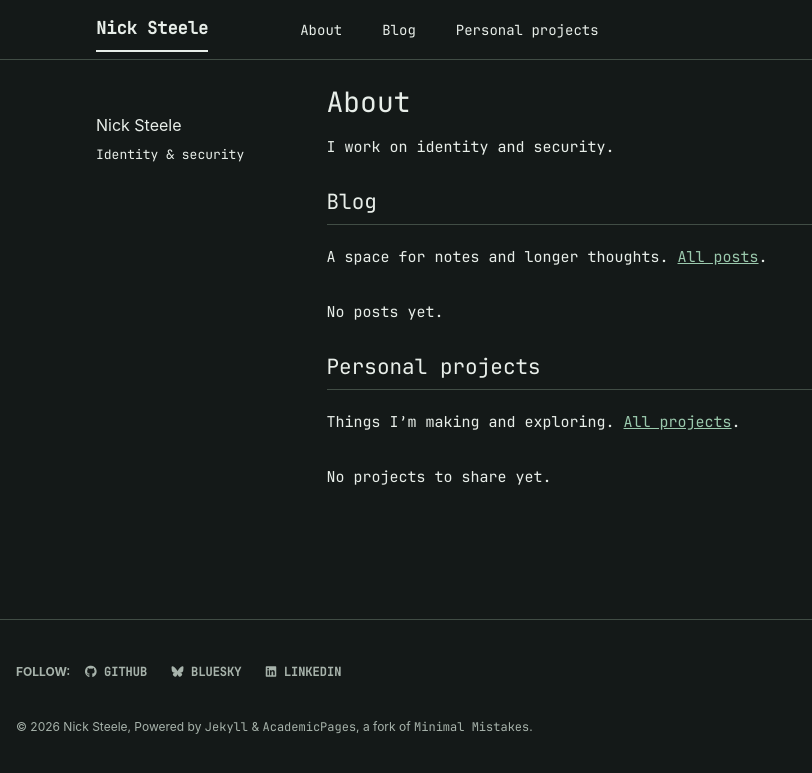
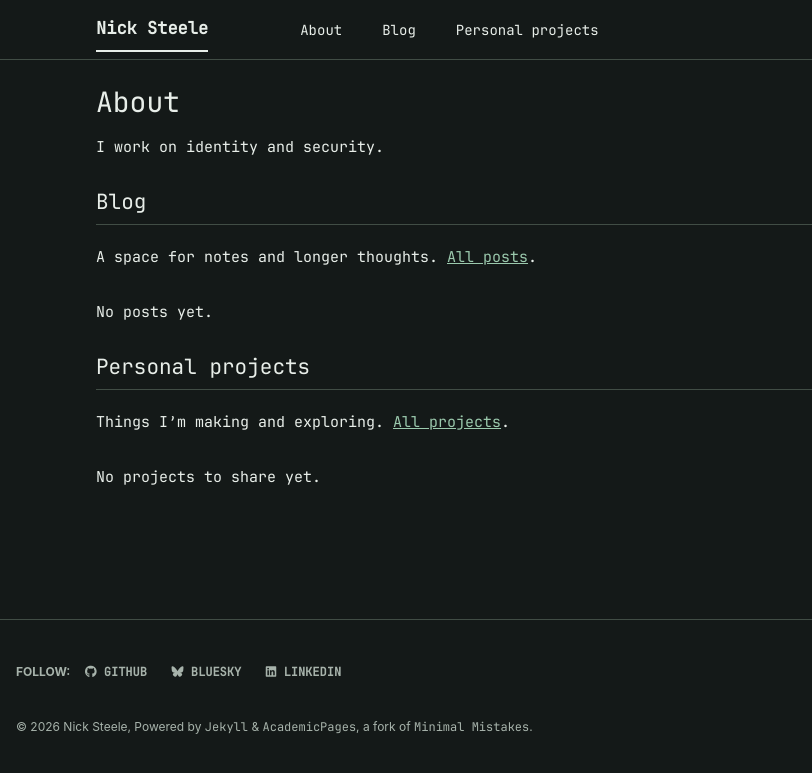
Before and after one commit to nicksteele/nicknet, a Jekyll site: the page built from _pages/about.md, in a window 1280 px wide. Shown: the top 773 px of the page, without its empty margins (0-812 px from the left). Built offline with Jekyll 4.4.1, drawn with Linux system fonts in a browser that asks for light colours; part of the change alters nothing that is shown.

```diff
--- a/_config.yml
+++ b/_config.yml
@@ -34,7 +34,7 @@ defaults:
       path: ""
     values:
       layout: single
-      author_profile: true
+      author_profile: false
       comments: false
       share: false
       related: false
--- a/assets/css/nick.css
+++ b/assets/css/nick.css
@@ -8,3 +8,4 @@ html{font-size:16px}body{padding-top:0}.masthead{position:relative;height:auto}.
 .greedy-nav .visible-links a{margin-right:24px}.sidebar h3.author__name{margin-top:0}body{padding-bottom:0}
 .masthead,#main{animation:none!important}.greedy-nav .visible-links{display:flex;flex-wrap:wrap;align-items:center}.greedy-nav .visible-links li{display:block;white-space:nowrap}.greedy-nav .visible-links li:first-child{margin-right:20px}.greedy-nav .visible-links li:first-child a{white-space:nowrap}.greedy-nav button,.greedy-nav .hidden-links{display:none!important}.greedy-nav{overflow:visible}.masthead__inner-wrap{max-width:1120px}.masthead__menu{width:100%}
 @media(max-width:600px){.greedy-nav .visible-links li:first-child{width:100%;margin:0}.greedy-nav .visible-links a{margin-left:0;margin-right:20px}.greedy-nav .visible-links li{margin:0}}
+#main > .page:first-child{float:none;width:100%;padding-left:0}
```
